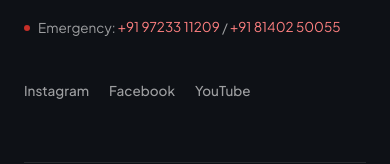
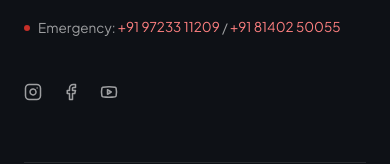
Before and after one commit to helloautomize-cell/drmeetamungale, a Next.js app: page /blog/5-easy-eye-care-tips-for-computer-geeks/ in a window 390 px wide. Shown: the part 6806-6970 px from the top of the page. Built offline with nearby package versions, Linux system fonts and the light colour scheme.

Commit message:
feat(footer): social icons in place of text links (#3)
Swap the footer Instagram/Facebook/YouTube text links for lucide
brand icons with aria-labels, keeping the same colours, hover and
mobile touch-target styling.

```diff
--- a/components/layout/Footer.tsx
+++ b/components/layout/Footer.tsx
@@ -1,5 +1,5 @@
 import Link from "next/link";
-import { ArrowRight, ArrowUpRight } from "lucide-react";
+import { ArrowRight, ArrowUpRight, Facebook, Instagram, Youtube } from "lucide-react";
 import { ArtImage } from "@/components/ui/ArtImage";
 import { Reveal } from "@/components/ui/motion";
 import { IMG } from "@/lib/images";
@@ -273,30 +273,33 @@ export function Footer() {
                   </a>
                 </span>
               </p>
-              <div className="mt-5 flex items-center gap-5 text-[13.5px] font-medium">
+              <div className="mt-5 flex items-center gap-5">
                 <a
                   href={siteConfig.social.instagram}
                   target="_blank"
                   rel="noopener noreferrer"
+                  aria-label={siteConfig.name + " on Instagram"}
                   className="inline-flex items-center min-h-[44px] md:min-h-0 text-white/60 hover:text-primary transition-colors focus-visible:outline-none focus-visible:ring-2 focus-visible:ring-white/60 focus-visible:rounded"
                 >
-                  Instagram
+                  <Instagram aria-hidden="true" className="w-[18px] h-[18px]" />
                 </a>
                 <a
                   href={siteConfig.social.facebook}
                   target="_blank"
                   rel="noopener noreferrer"
+                  aria-label={siteConfig.name + " on Facebook"}
                   className="inline-flex items-center min-h-[44px] md:min-h-0 text-white/60 hover:text-primary transition-colors focus-visible:outline-none focus-visible:ring-2 focus-visible:ring-white/60 focus-visible:rounded"
                 >
-                  Facebook
+                  <Facebook aria-hidden="true" className="w-[18px] h-[18px]" />
                 </a>
                 <a
                   href={siteConfig.social.youtube}
                   target="_blank"
                   rel="noopener noreferrer"
-                  className="text-white/60 hover:text-primary transition-colors focus-visible:outline-none focus-visible:ring-2 focus-visible:ring-white/60 focus-visible:rounded"
+                  aria-label={siteConfig.name + " on YouTube"}
+                  className="inline-flex items-center min-h-[44px] md:min-h-0 text-white/60 hover:text-primary transition-colors focus-visible:outline-none focus-visible:ring-2 focus-visible:ring-white/60 focus-visible:rounded"
                 >
-                  YouTube
+                  <Youtube aria-hidden="true" className="w-[18px] h-[18px]" />
                 </a>
               </div>
             </div>
```
